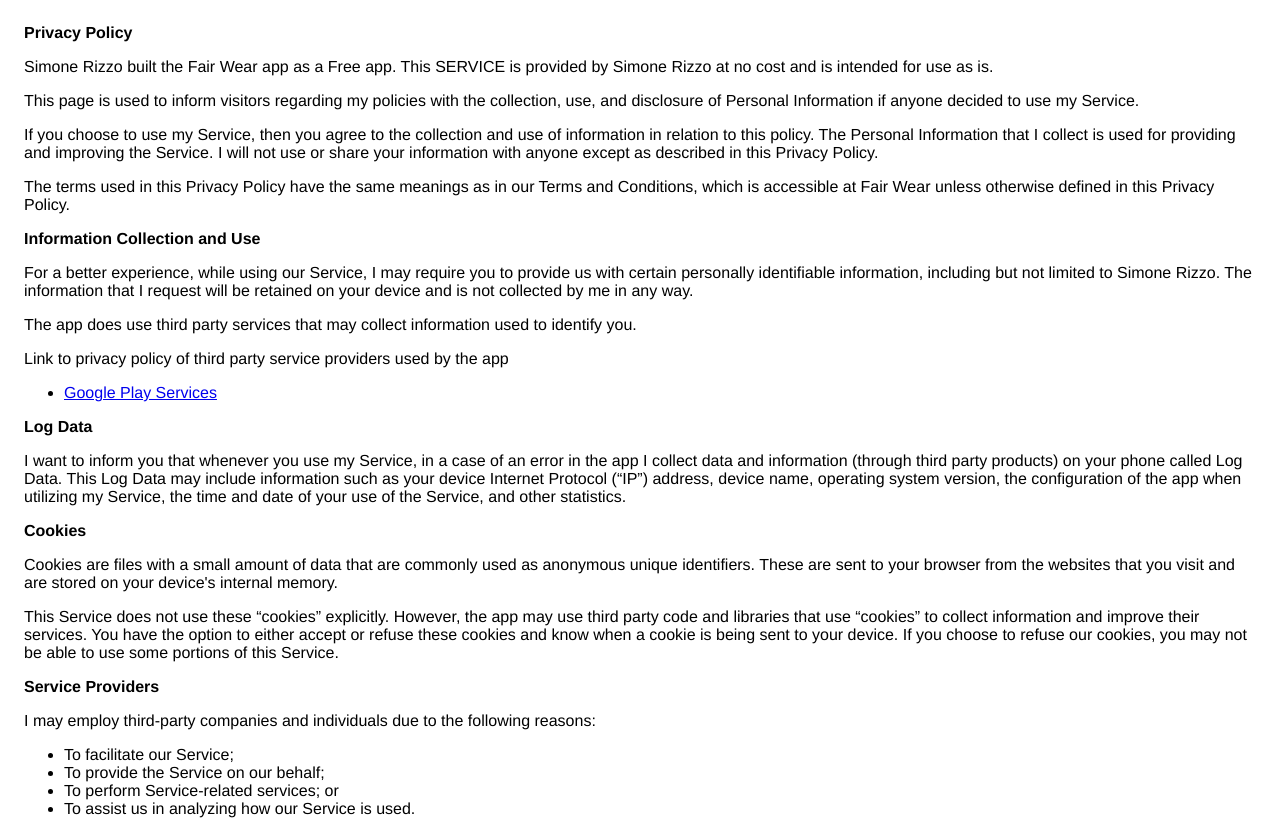
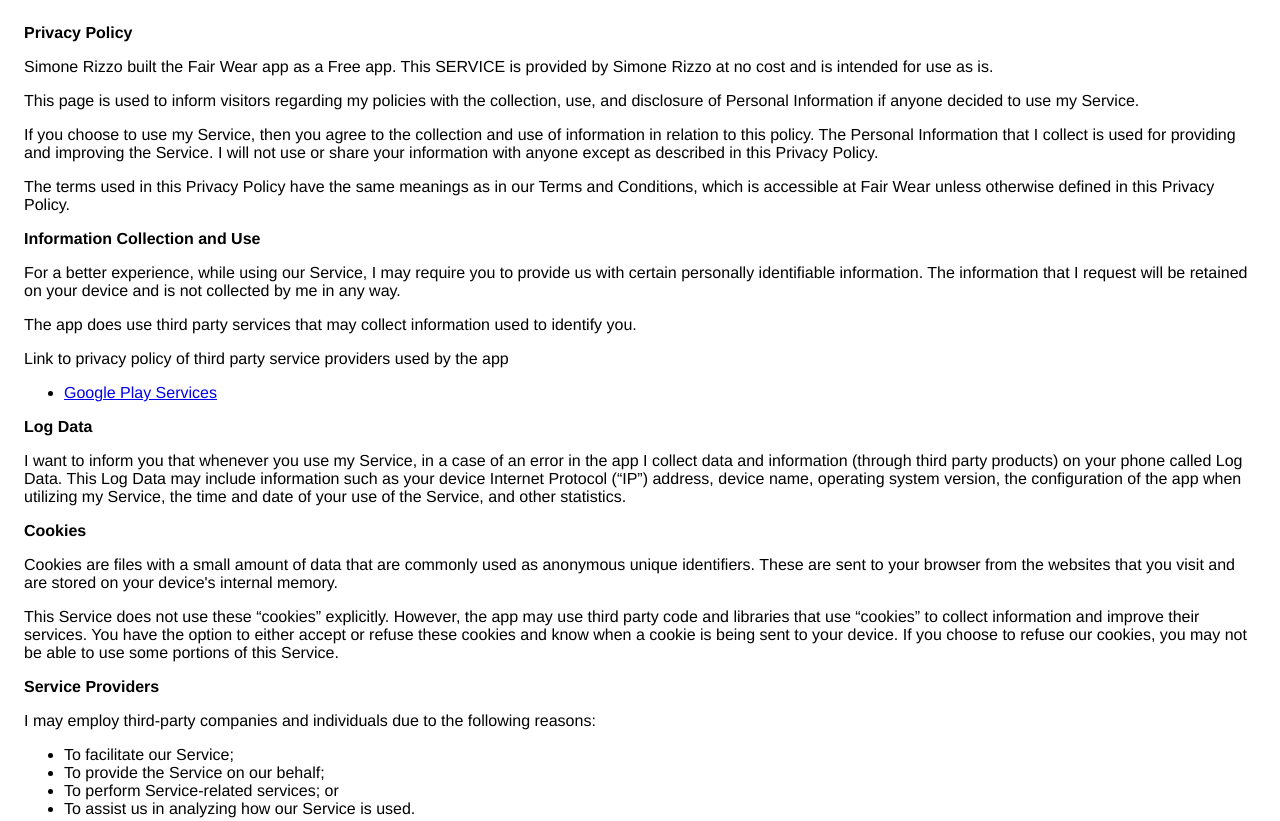
Before and after one commit to simone-rizzo/simone-rizzo.github.io, a plain HTML site: page policy/fairwear_policy.html in a window 1280 px wide. Shown: the top 821 px of the page. Drawn offline with Linux system fonts and the light colour scheme.

Commit message:
policy update

```diff
--- a/policy/fairwear_policy.html
+++ b/policy/fairwear_policy.html
@@ -29,7 +29,7 @@
                 </p> <p><strong>Information Collection and Use</strong></p> <p>
                   For a better experience, while using our Service, I
                   may require you to provide us with certain personally
-                  identifiable information, including but not limited to Simone Rizzo. The information that
+                  identifiable information. The information that
                   I request will be retained on your device and is not collected by me in any way.
                 </p> <div><p>
                     The app does use third party services that may collect
```
